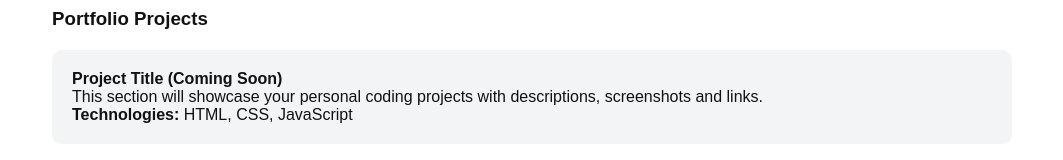
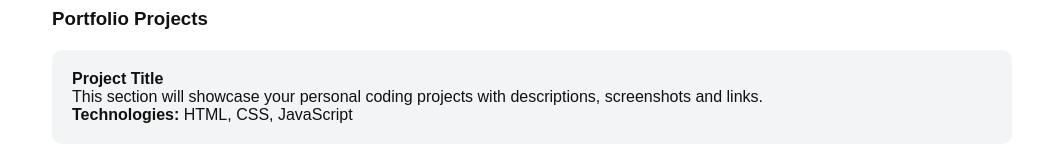
Before and after one commit to kiprono-ops/market-place, a plain HTML site: page index.html in a window 1280 px wide. Shown: the part 521-681 px from the top of the page, without its empty margins (108-1171 px from the left). Drawn offline with Linux system fonts and the light colour scheme.

Commit message:
Update index.html

```diff
--- a/index.html
+++ b/index.html
@@ -180,7 +180,7 @@ footer {
     <h3>Portfolio Projects</h3>
 
     <div class="card">
-        <h4>Project Title (Coming Soon)</h4>
+        <h4>Project Title </h4>
         <p>This section will showcase your personal coding projects with descriptions, screenshots and links.</p>
         <p><strong>Technologies:</strong> HTML, CSS, JavaScript</p>
     </div>
```
